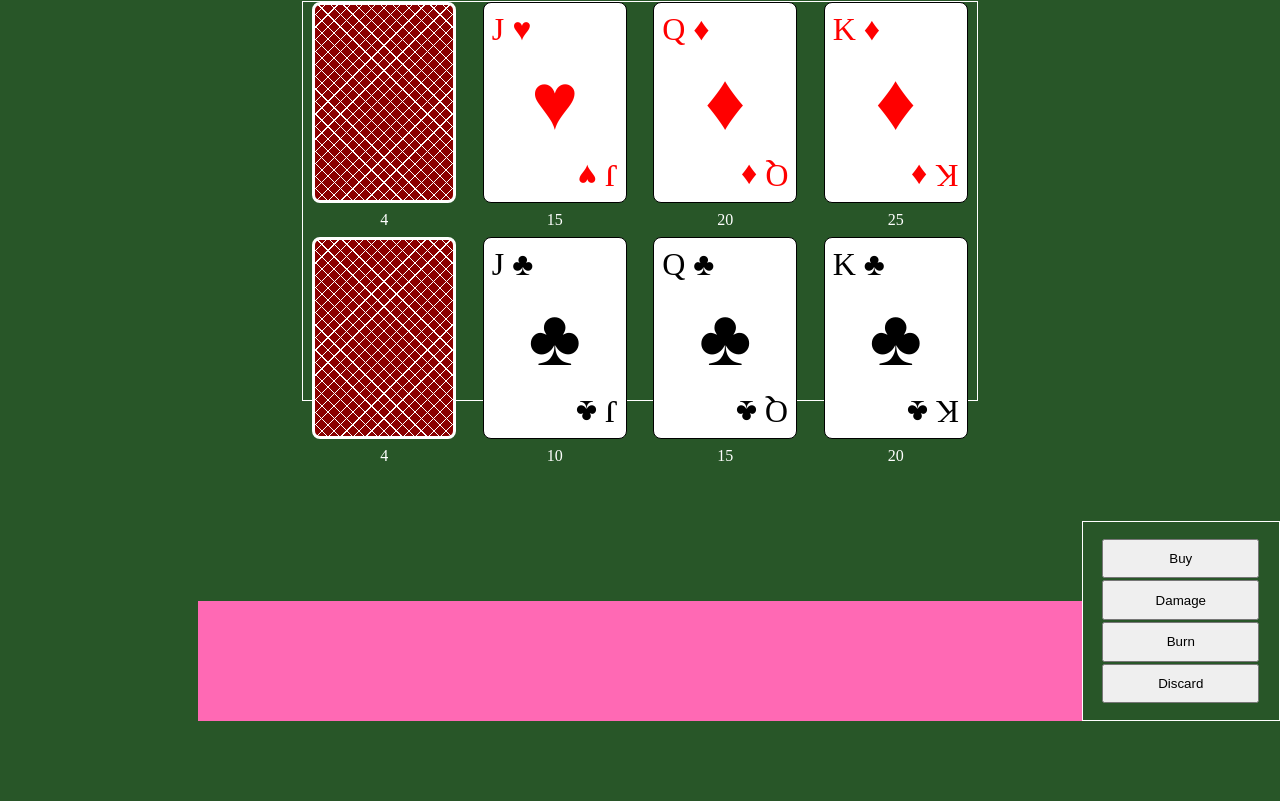
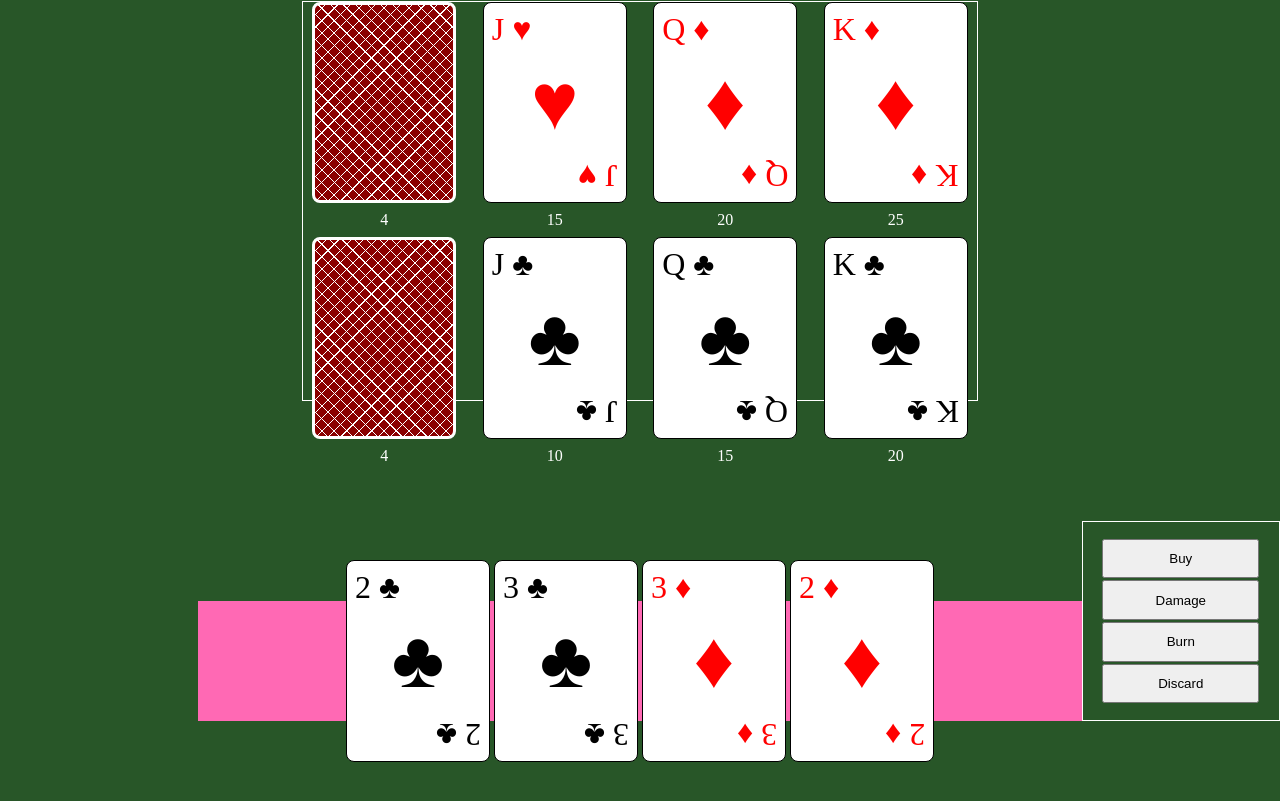
Before and after one commit to MaxTopan/WarAndCoin, a website with bundled scripts: page src/index.html in a window 1280 px wide. Shown: the part 79-880 px from the top of the page. Built offline with nearby package versions, Linux system fonts and the light colour scheme.

Commit message:
add functionality to display players hand onscreen

```diff
--- a/src/index.html
+++ b/src/index.html
@@ -54,7 +54,7 @@
 
         </div>
     </main>
-    <div class="hand-container">
+    <div id="hand-container">
 
     </div>
     <div class="actions-container">
--- a/src/player.js
+++ b/src/player.js
@@ -1,4 +1,5 @@
 import Deck from "./deck.js"
+import { handContainer } from "./script.js"
 
 const hitPoints = 40;
 export const players = { p1: null, p2: null };
@@ -49,4 +50,14 @@ export function initialisePlayers() {
     console.log(`p1 deck: ${players.p1.drawPile.toString()}`);
 
     activePlayer = players.p1;
+
+    displayHand(players.p1);
 }
+
+function displayHand(player) {
+    player.hand.cards.forEach(card => {
+        let cardDiv = card.getHTML();
+        cardDiv.classList.add("hand");
+        handContainer.appendChild(cardDiv);
+    });
+}
--- a/src/script.js
+++ b/src/script.js
@@ -3,15 +3,17 @@ import Board from "./board.js";
 import { toggleActionButtons } from "./actions.js";
 
 let board;
+export let handContainer;
 
 window.onload = function () {
 	var boardContainer = document.querySelector(".board-container");
+	handContainer = document.getElementById("hand-container");
 
-	boardContainer.addEventListener("click", function(event) {
-		if (event.target !== boardContainer && !event.target.classList.contains("back") && boardContainer.contains(event.target)) {
+	handContainer.addEventListener("click", function (event) {
+		if (event.target !== handContainer && handContainer.contains(event.target)) {
 			toggleCardSelected(event);
 		}
-		});
+	});
 
 	startGame();
 };
--- a/src/style.css
+++ b/src/style.css
@@ -148,14 +148,20 @@ main {
     transform: rotate(180deg);
 }
 
-.hand-container {
+.card.hand {
+    margin: 2px;
+}
+
+#hand-container {
     position: sticky;
     height: 15%;
     width: 70%;
+    display: flex;
+    align-items: center;
+    justify-content: center;
     margin: auto;
     bottom: 0em;
     background-color: hotpink;
-
 }
 
 .actions-container {
```
